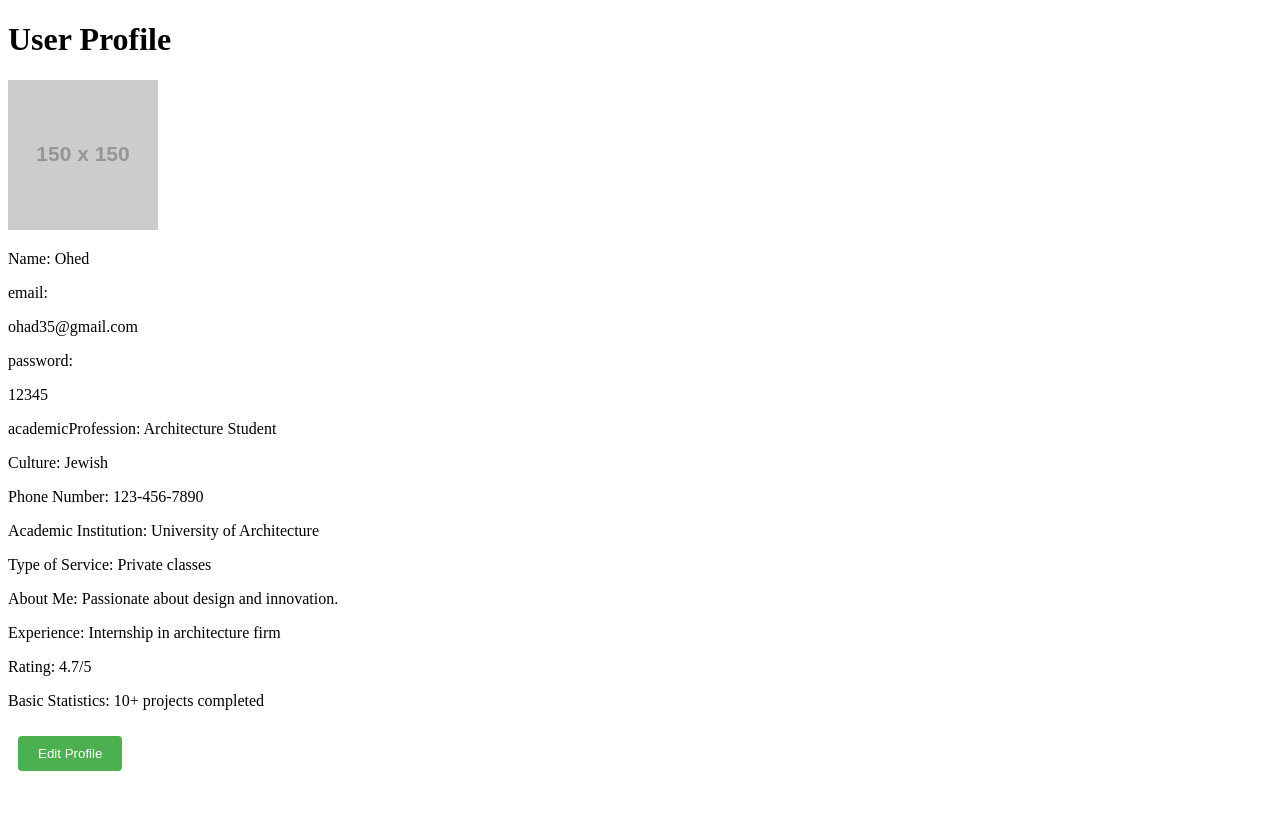
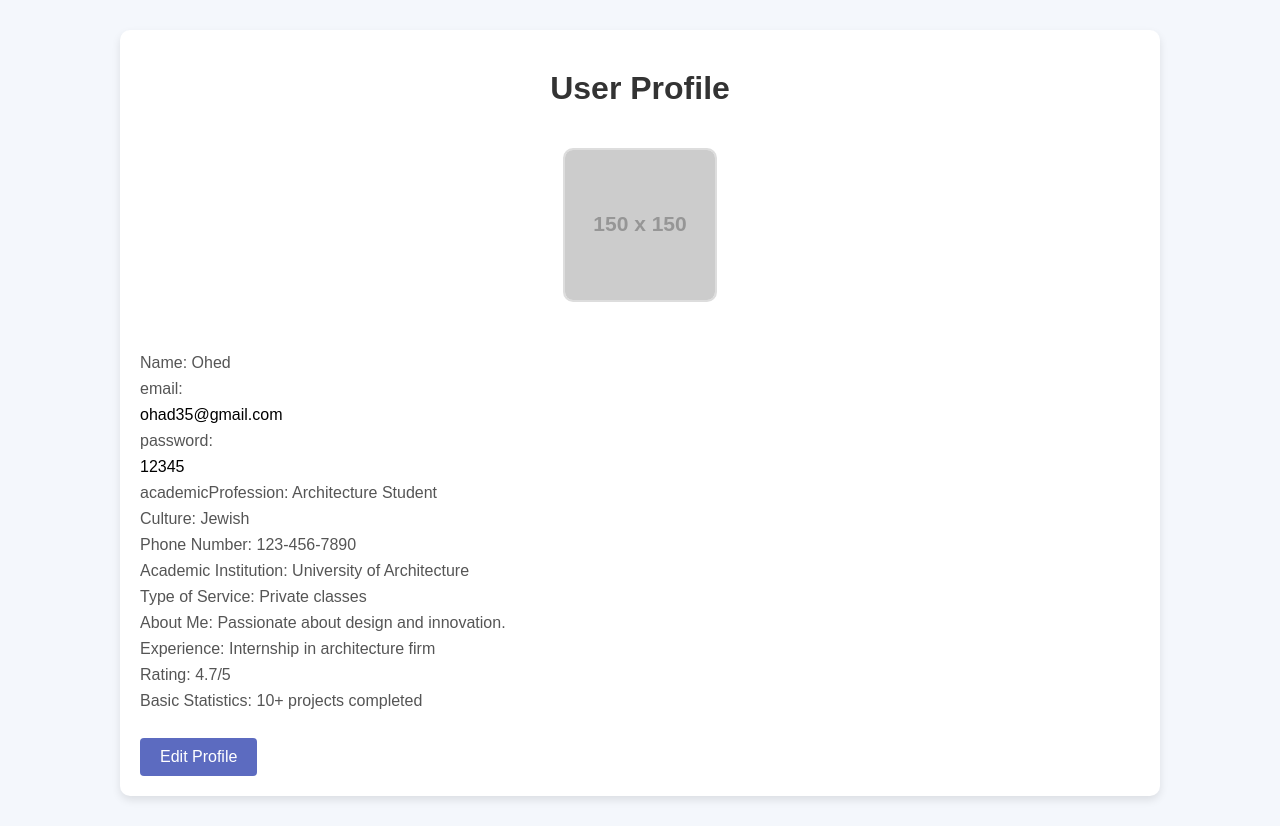
Before and after one commit to tehila97/finelProject, a React (Vite) app in the folder Downloads/appleseeds-final-project-main/appleseeds-final-project-main/: page / in a window 1280 px wide. Before the commit the page ends 800 px from the top, so only its background shows below. Built offline with nearby package versions, Linux system fonts and the light colour scheme.

Commit message:
Update index.css

```diff
--- a/Downloads/appleseeds-final-project-main/appleseeds-final-project-main/src/index.css
+++ b/Downloads/appleseeds-final-project-main/appleseeds-final-project-main/src/index.css
@@ -3,53 +3,108 @@
 @tailwind utilities; */
 
 
-.profile-container {
-    width: 80%;
-    margin: 0 auto;
+
+
+
+body {
+  font-family: Arial, sans-serif;
+  background-color: #f4f7fc;
+  margin: 0;
+  padding: 0;
+}
+
+h1 {
+  text-align: center;
+  color: #333;
+  margin-top: 20px;
+}
+
+.container {
+  display: grid;
+  grid-template-columns: 1fr; /* עמודה אחת בברירת מחדל */
+  grid-template-rows: auto; /* שורות שמתאימות לגובה התוכן */
+  gap: 20px; /* רווח בין התאים */
+  max-width: 1000px;
+  margin: 30px auto;
+  padding: 20px;
+  background-color: #fff;
+  box-shadow: 0 4px 8px rgba(0, 0, 0, 0.1);
+  border-radius: 10px;
+}
+
+.square {
+  background-color: #f9f9f9;
+  padding: 20px;
+  box-shadow: 0 2px 4px rgba(0, 0, 0, 0.1);
+  border-radius: 8px;
+}
+
+.top {
+  display: grid;
+  grid-template-columns: 150px 1fr; /* תמונה ו-2 תאים: אחד לתמונה, השני לטקסט */
+  gap: 20px;
+}
+
+.profile-img-container {
   text-align: center;
 }
 
-  .profile-details {
-    display: flex;
-    justify-content: center;
-    align-items: center;
-    gap: 30px;
+.profile-img-container img {
+  width: 150px;
+  height: 150px;
+  border-radius: 10px;
+  border: 2px solid #ddd;
+}
+
+.profile-info p {
+  font-size: 16px;
+  margin: 8px 0;
+  color: #555;
+}
+
+.middle {
+  display: grid;
+  grid-template-columns: 1fr; /* כל התוכן יהיה בעמודה אחת */
+  gap: 10px;
+}
+
+.bottom {
+  background-color: #e8f5e9;
+  display: grid;
+  grid-template-columns: 1fr;
+}
+
+button {
+  background-color: #5C6BC0;
+  color: white;
+  border: none;
+  padding: 10px 20px;
+  font-size: 16px;
+  border-radius: 4px;
   margin-top: 20px;
 }
 
-  .profile-picture img {
-    border-radius: 50%;
-    width: 150px;
-    height: 150px;
-    object-fit: cover;
+button:hover {
+  background-color: #3f51b5;
 }
 
-  .user-info {
-    text-align: left;
+button:focus {
+  outline: none;
 }
 
-  .edit-actions {
-    margin-top: 20px;
+@media (max-width: 768px) {
+  .container {
+    padding: 15px;
+    margin: 10px;
   }
 
-  input[type="email"],
-  input[type="password"] {
-    padding: 5px;
-    margin: 10px 0;
-    border: 1px solid #ccc;
-    border-radius: 4px;
+  .profile-img-container img {
+    width: 120px;
+    height: 120px;
   }
 
-  button {
-    padding: 10px 20px;
-    margin: 10px;
-    border: none;
-    border-radius: 4px;
-    background-color: #4CAF50;
-    color: white;
-    cursor: pointer;
+  .profile-info p,
+  .middle p {
+    font-size: 14px;
   }
-
-  button:hover {
-    background-color: #45a049;
 }
```
Lines whose indentation alone changed are shown as unchanged.
